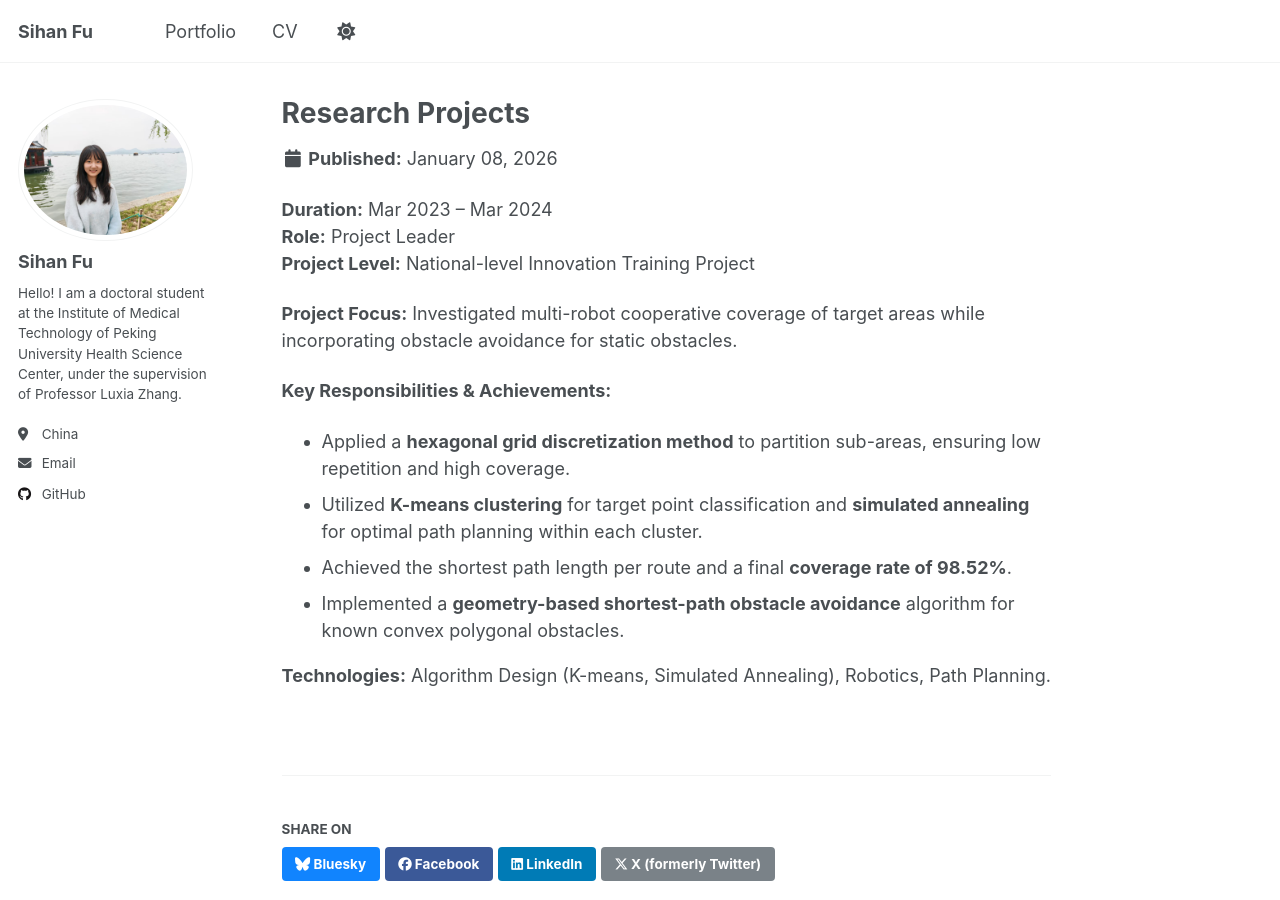
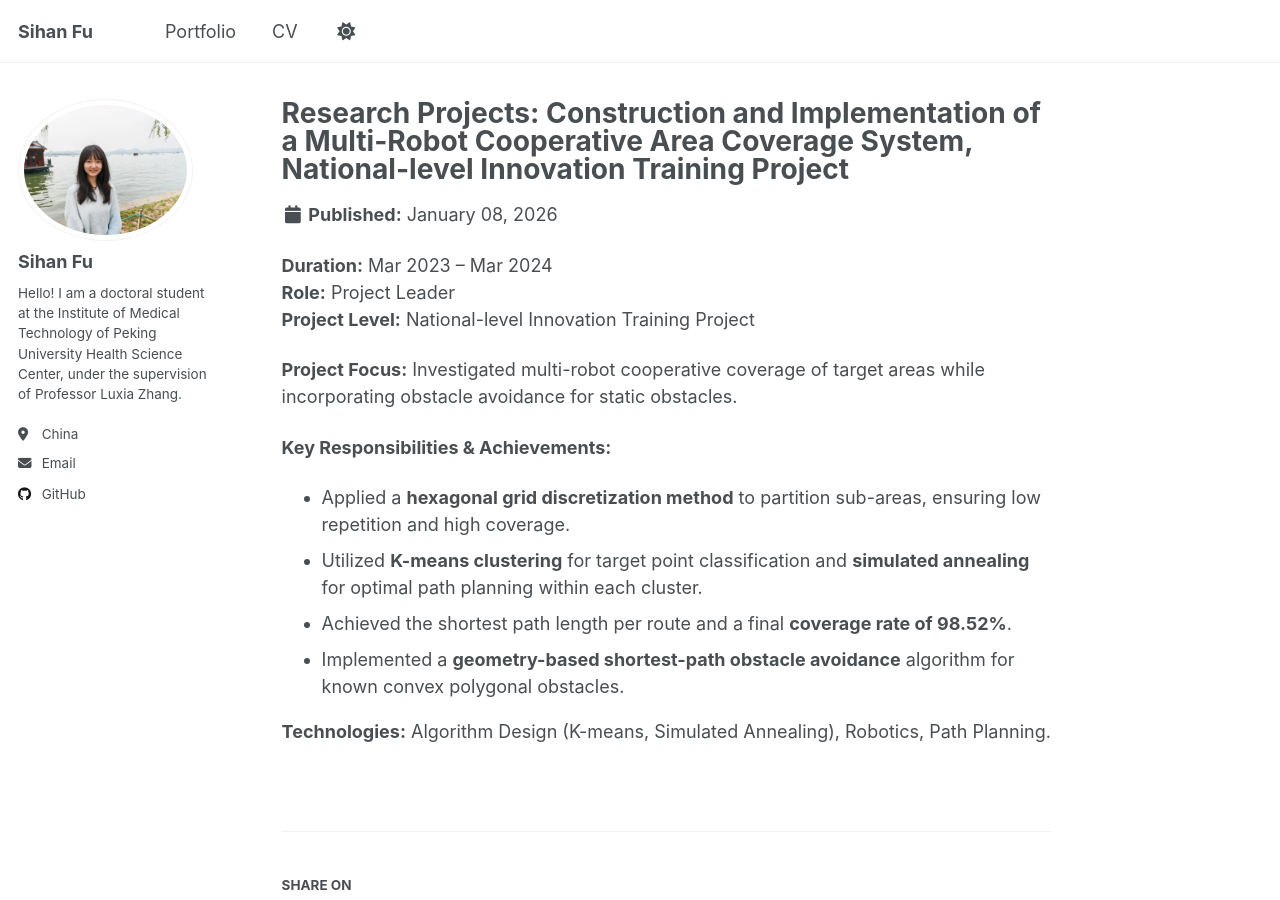
Before and after one commit to FuSihan1/FuSihan1.github.io, a Jekyll site: the page built from _portfolio/portfolio-1.md, in a window 1280 px wide and 900 px high. Built offline with Jekyll 4.4.1, drawn with Linux system fonts in a browser that asks for light colours; a script that is not in the unit is left out.

Commit message:
Update portfolio-1.md

```diff
--- a/_portfolio/portfolio-1.md
+++ b/_portfolio/portfolio-1.md
@@ -1,6 +1,6 @@
 ---
-title: "Research Projects"
-excerpt: ""
+title: "Research Projects: Construction and Implementation of a Multi-Robot Cooperative Area Coverage System, National-level Innovation Training Project"
+excerpt: " Investigated multi-robot cooperative coverage of target areas while incorporating obstacle avoidance for static obstacles."
 collection: portfolio
 ---
 
```
